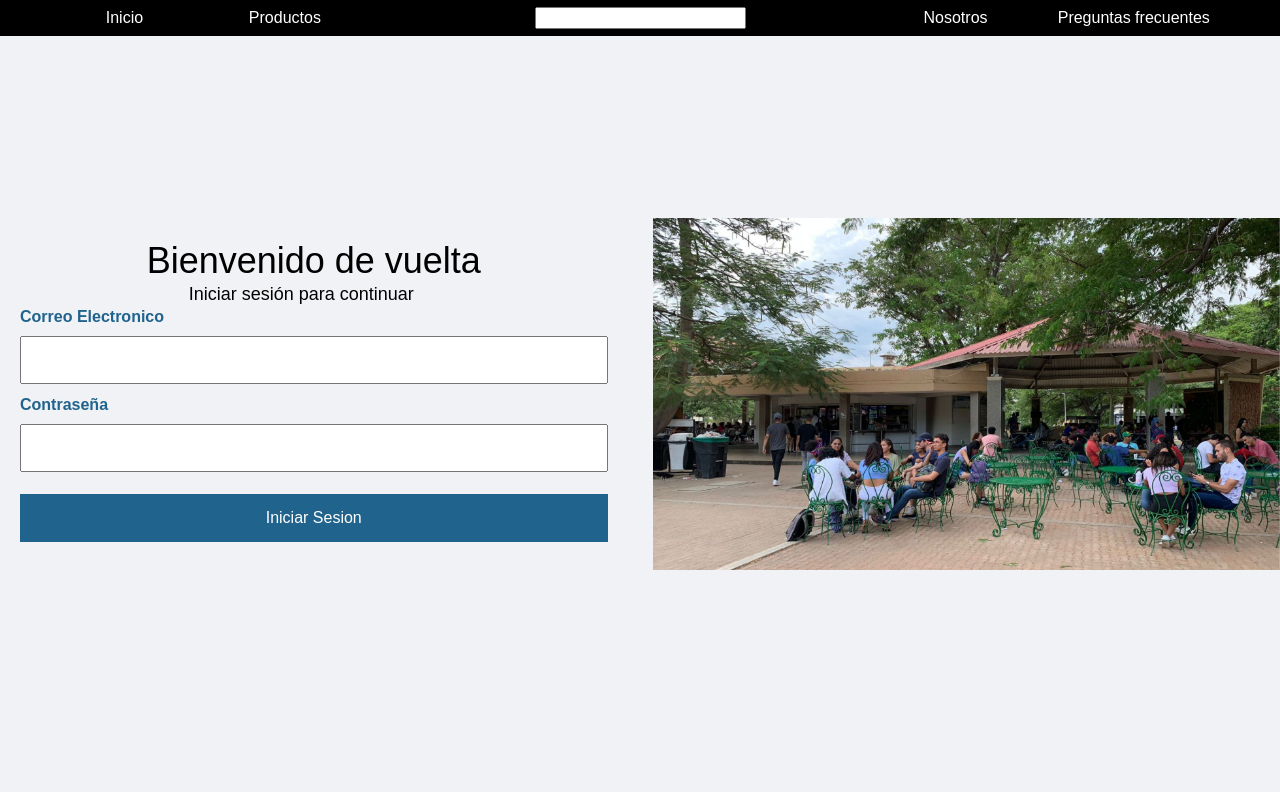
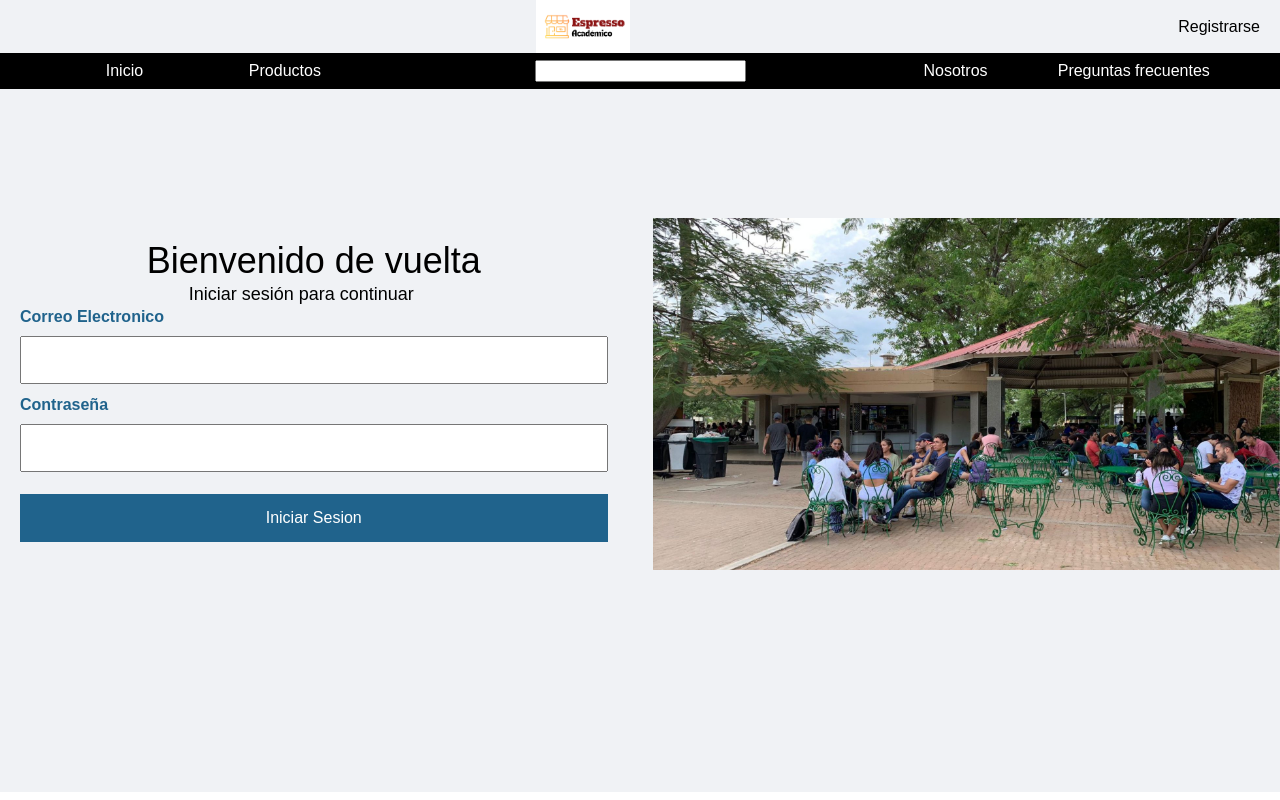
Before and after one commit to KritiusOne/Espresso-Unimag, a React (Vite) app: page /logIn in a window 1280 px wide. Built offline with nearby package versions, Linux system fonts and the light colour scheme.

Commit message:
cambio en la maquetacion del header para agregar el logo

```diff
--- a/src/components/header/Header.jsx
+++ b/src/components/header/Header.jsx
@@ -1,7 +1,18 @@
+import logo from "../../assets/logo.png"
 import "./header.css"
 export function Header() {
   return (
     <header className="header">
+      <div className="header--container">
+        <div className="header__img--container">
+          <img src={logo} alt="" className="header__logo" />
+        </div>
+        <div className="header__img--container">
+          <span className="header__button--SingIn">
+            Registrarse
+          </span>
+        </div>
+      </div>
       <nav className="header__nav">
         <ul className="header__nav__list">
           <div className="header__nav__list--container">
--- a/src/components/header/header.css
+++ b/src/components/header/header.css
@@ -1,4 +1,3 @@
-.header,
 .header__nav,
 .header__nav__list,
 .header__nav__list--container {
@@ -17,4 +16,25 @@
   position: absolute;
   top: 0;
   background-color: var(--color-black);
+  display: flex;
+  flex-direction: column;
 }
+
+.header--container {
+  background-color: var(--bg-color-grey);
+  display: grid;
+  grid-template-columns: repeat(2, 1fr);
+  justify-content: center;
+  align-items: center;
+  padding-right: 20px;
+}
+
+.header__img--container {
+  display: flex;
+  flex-direction: row;
+  justify-content: flex-end;
+}
+
+.header--container img {
+  width: 15%;
+}
```
